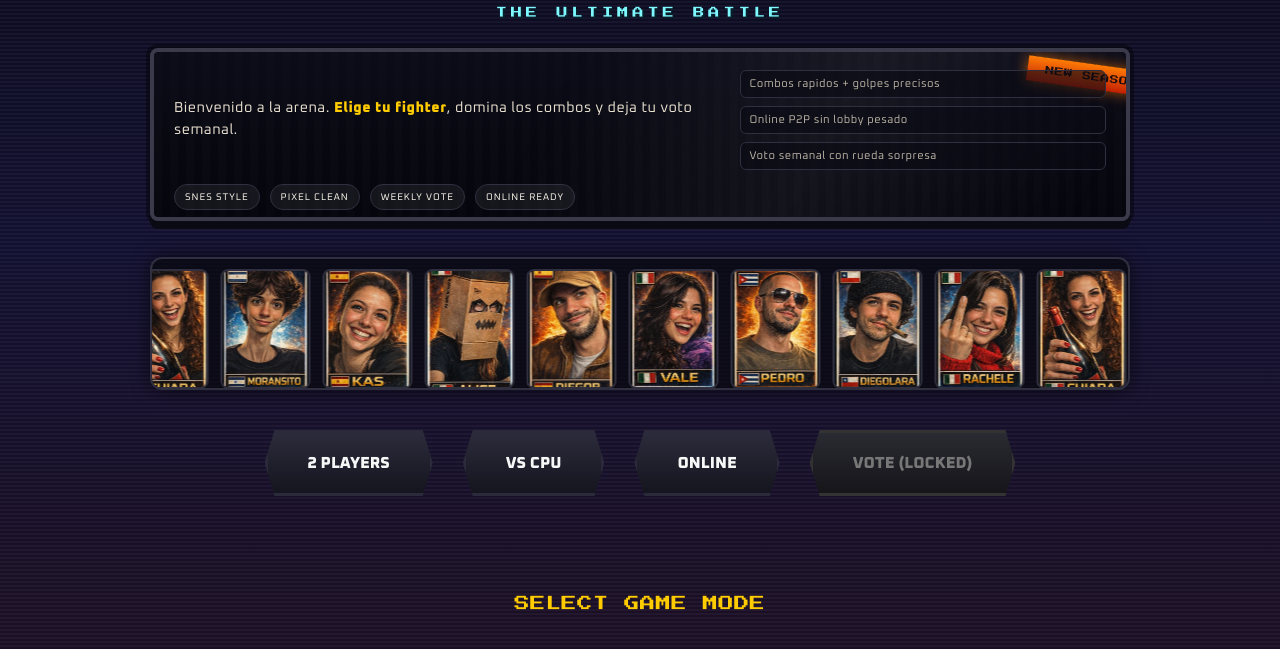
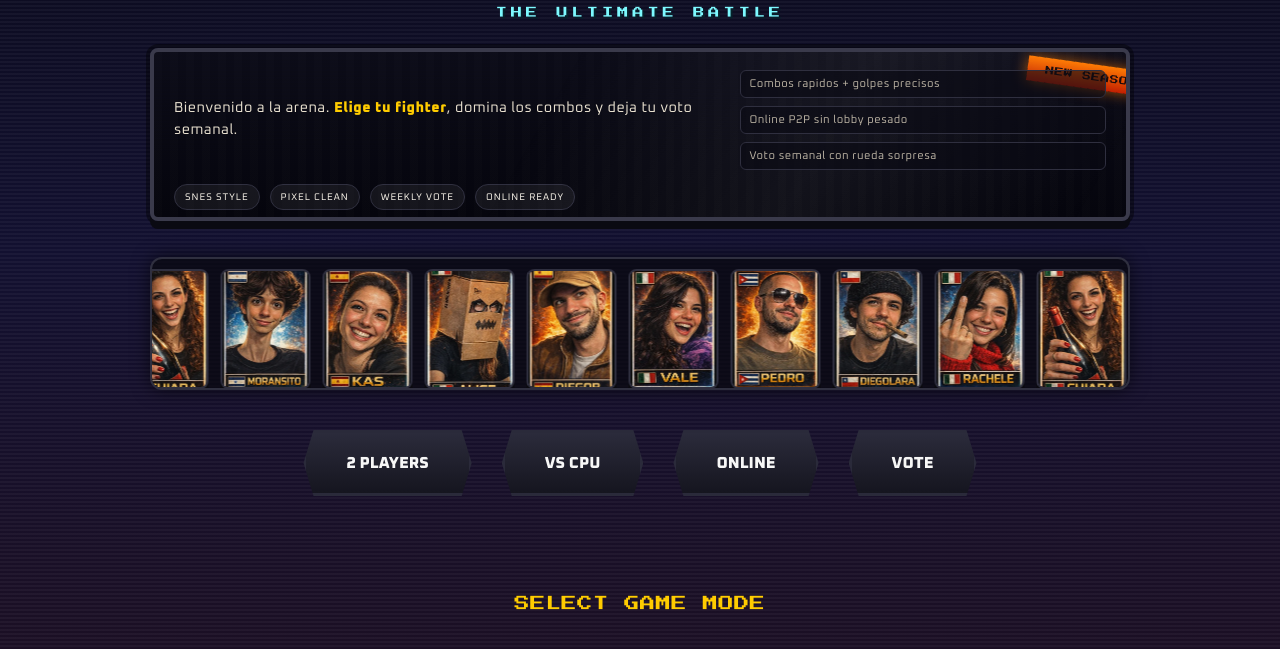
Before and after one commit to diegoals28/stefano-awards, a plain HTML site: page game.html in a window 1280 px wide. Shown: the part 149-798 px from the top of the page. Drawn offline with nearby package versions, Linux system fonts and the light colour scheme.

Commit message:
Unlock vote screen

```diff
--- a/game.html
+++ b/game.html
@@ -1464,7 +1464,7 @@
             <button class="mode-btn" onclick="startGame('pvp')">2 PLAYERS</button>
             <button class="mode-btn" onclick="startGame('cpu')">VS CPU</button>
             <button class="mode-btn" onclick="startGame('online')">ONLINE</button>
-            <button class="mode-btn locked" disabled>VOTE (LOCKED)</button>
+            <button class="mode-btn" onclick="showVoteScreen()">VOTE</button>
         </div>
         <p class="press-start">SELECT GAME MODE</p>
     </div>
```
Also changed, not shown: index.html (+1 -1 lines).
